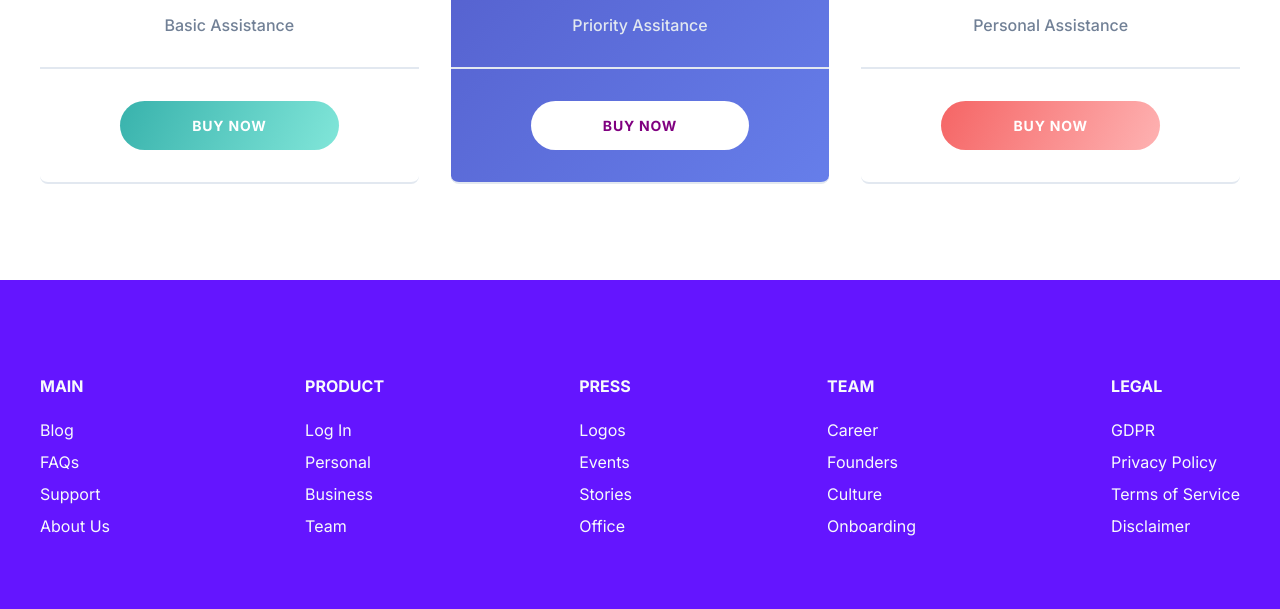
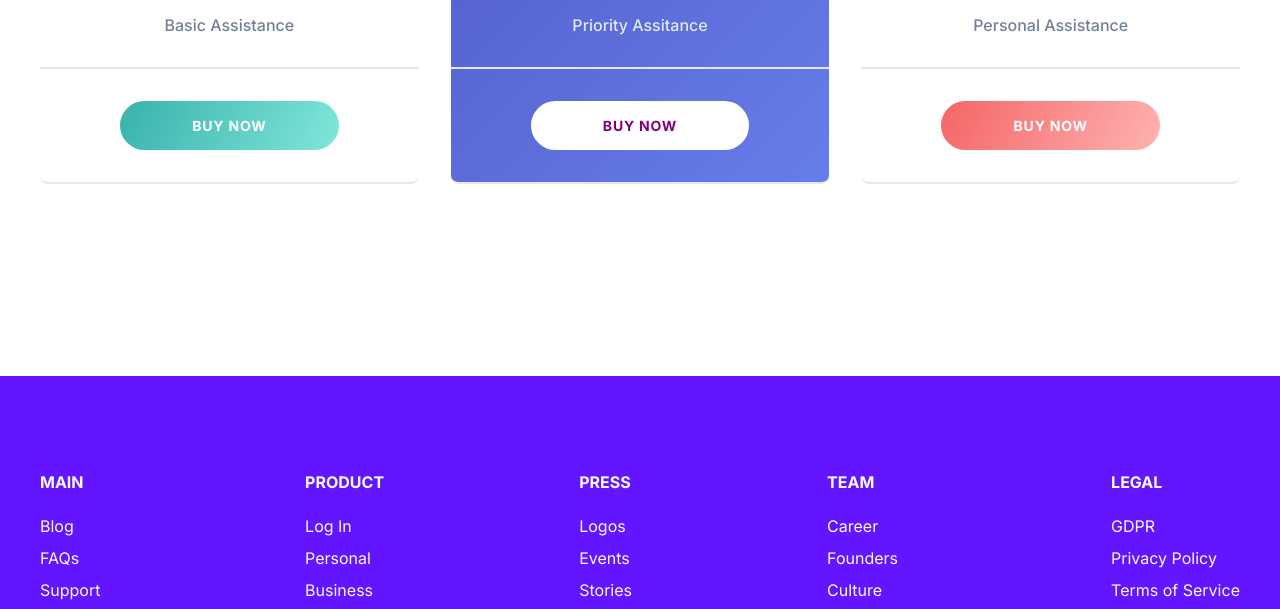
Before and after one commit to benalas/treactproject, a plain HTML site: page index.html in a window 1280 px wide. Shown: the part 3991-4600 px from the top of the page. Drawn offline with Linux system fonts and the light colour scheme.

Commit message:
footer padding

```diff
--- a/styles.css
+++ b/styles.css
@@ -525,7 +525,7 @@ footer {
     margin-left: -32px;
     margin-right: -32px;
     margin-bottom: -32px;
-    overflow: hidden;
+    margin-top: 96px;
 }
 
 .footer__row {
```
